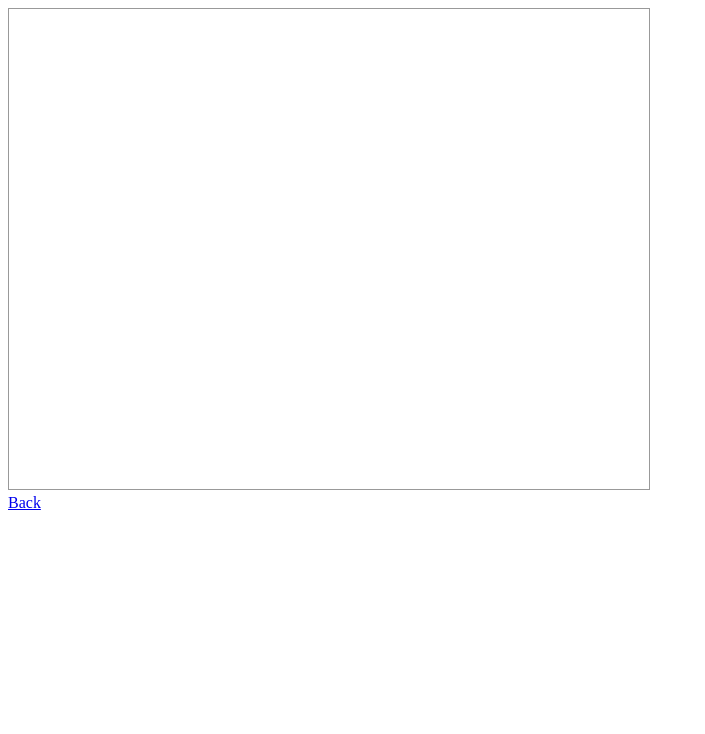
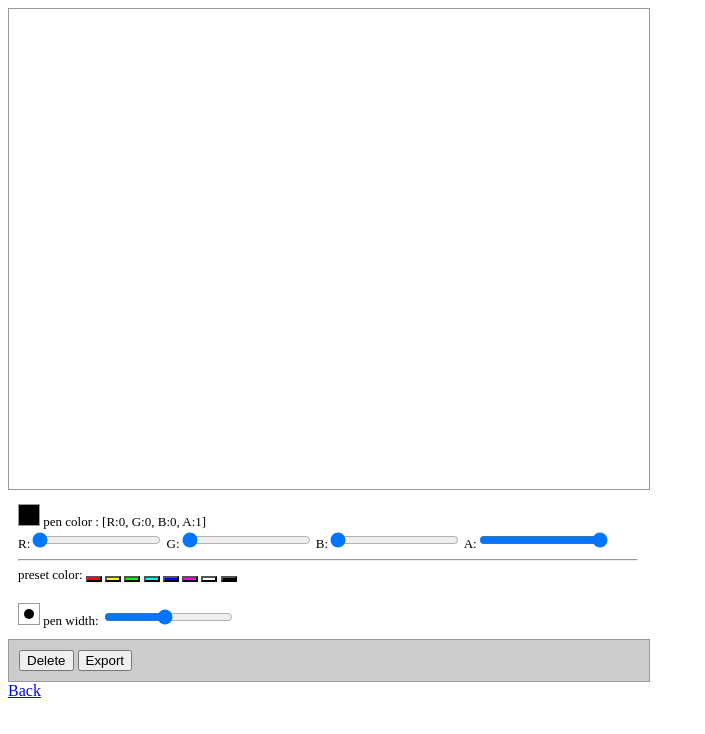
Before and after one commit to Kiefer7126/Kiefer7126.github.io, a plain HTML site: page draw.html in a window 1280 px wide. Shown: the whole page, without its empty margins (0-705 px from the left). Drawn offline with Linux system fonts and the light colour scheme.

Commit message:
Add draw settings

```diff
--- a/draw.html
+++ b/draw.html
@@ -10,6 +10,70 @@
       var penY = 0;
       var penColor = "rgba(0, 0, 0, 1)";
       var penWidth = 10;
+
+      function clearCanvas(){
+        var canvas = document.getElementById("main");
+        var context = canvas.getContext("2d");
+
+        context.clearRect(0,0,canvas.width, canvas.height);
+      }
+
+      function showImage(){
+        var canvas = document.getElementById("main");
+
+        var imageWin = window.open("","");
+
+        imageWin.document.open();
+        imageWin.document.write('<html>');
+        imageWin.document.write('<head><title>Export</title></head>');
+        imageWin.document.write('<body>');
+        imageWin.document.write('<img src="' + canvas.toDataURL() + '">');
+
+        imageWin.document.write('</body></html>');
+        imageWin.document.close();
+
+      }
+
+      function setColor(r, g, b){
+        document.getElementById("penR").value = r;
+        document.getElementById("penG").value = g;
+        document.getElementById("penB").value = b;
+
+        changeColor();
+      }
+
+      function changeWidth(){
+        penWidth = document.getElementById("penW").value;
+
+        var canvasWidth = document.getElementById("canvasWidth");
+
+        var contextWidth = canvasWidth.getContext("2d");
+
+        contextWidth.clearRect(0,0,20,20);
+        contextWidth.beginPath();
+        contextWidth.arc(10,10,penWidth/2,0,2*Math.PI,false);
+        contextWidth.fill();
+      }
+
+      function changeColor(){
+        var penR = document.getElementById("penR").value;
+        var penG = document.getElementById("penG").value;
+        var penB = document.getElementById("penB").value;
+        var penA = document.getElementById("penA").value;
+
+        penColor = "rgba(" + penR + "," + penG + "," + penB + "," + penA + ")";
+
+        var canvasColor = document.getElementById("canvasColor");
+
+        var contextColor = canvasColor.getContext("2d");
+
+        contextColor.clearRect(0, 0, 20, 20);
+        contextColor.fillStyle = penColor;
+        contextColor.fillRect(0, 0, 20, 20);
+
+        var textColor = document.getElementById("textColor");
+        textColor.innerHTML = "R:" + penR + ", G:" + penG + ", B:" + penB + ", A:" + penA;
+      }
 
       function startDraw(event){
         mouseDown = true;
@@ -51,11 +115,61 @@
       border: solid #999999 1px;
     }
 
+    .pallet{
+      background-color: #999999 1px;
+      width:620px;
+      padding: 10px;
+      font-size: small;
+    }
+
+    .red{ background-color:#FF0000;}
+    .yellow{ background-color:#FFFF00;}
+    .green{ background-color:#00FF00;}
+    .cyan{ background-color:#00FFFF;}
+    .blue{ background-color:#0000FF;}
+    .magenta{ background-color:#FF00FF;}
+    .white{ background-color:#FFFFFF;}
+    .black{ background-color:#000000;}
+
+    #buttons {
+      background-color: #CCCCCC;
+      border:solid #999999 1px;
+      width:620px;
+      padding:10px;
+    }
     </style>
   </head>
-  <body>
+  <body onLoad="changeColor(); changeWidth();">
     <canvas id="main" width="640" height="480" onMouseDown="startDraw(event)" onMouseMove="draw(event)" onMouseUp="endDraw(event)">
     </canvas>
+    <div class="pallet">
+      <canvas id="canvasColor" width="20" height="20"></canvas>
+      pen color : [<span id="textColor">R:0, G:0, B:0, A:1.0</span>]
+      <br>
+      R:<input type="range" id="penR" value="0" min="0" max="255" onChange="changeColor()">
+      G:<input type="range" id="penG" value="0" min="0" max="255" onChange="changeColor()">
+      B:<input type="range" id="penB" value="0" min="0" max="255" onChange="changeColor()">
+      A:<input type="range" id="penA" value="1" min="0" max="1" step="0.1" onChange="changeColor()">
+      <hr>
+      preset color:
+      <button type="button" class="red" onClick="setColor(255,0,0)"></button>
+      <button type="button" class="yellow" onClick="setColor(255,255,0)"></button>
+      <button type="button" class="green" onClick="setColor(0,255,0)"></button>
+      <button type="button" class="cyan" onClick="setColor(0,255,255)"></button>
+      <button type="button" class="blue" onClick="setColor(0,0,255)"></button>
+      <button type="button" class="magenta" onClick="setColor(255,0,255)"></button>
+      <button type="button" class="white" onClick="setColor(255,255,255)"></button>
+      <button type="button" class="black" onClick="setColor(0,0,0)"></button>
+    </div>
+    <div class="pallet">
+      <canvas id="canvasWidth" width="20" height="20"></canvas>
+      pen width:
+      <input type="range" id="penW" value="10" min="1" max="20" onInput="changeWidth()">
+    </div>
+    <div id="buttons">
+      <input type="button" value="Delete" onclick="clearCanvas()">
+      <input type="button" value="Export" onclick="showImage()">
+    </div>
     <div id = "link"><a href="index.html">Back</a><div>
   </body>
 </html>
```
